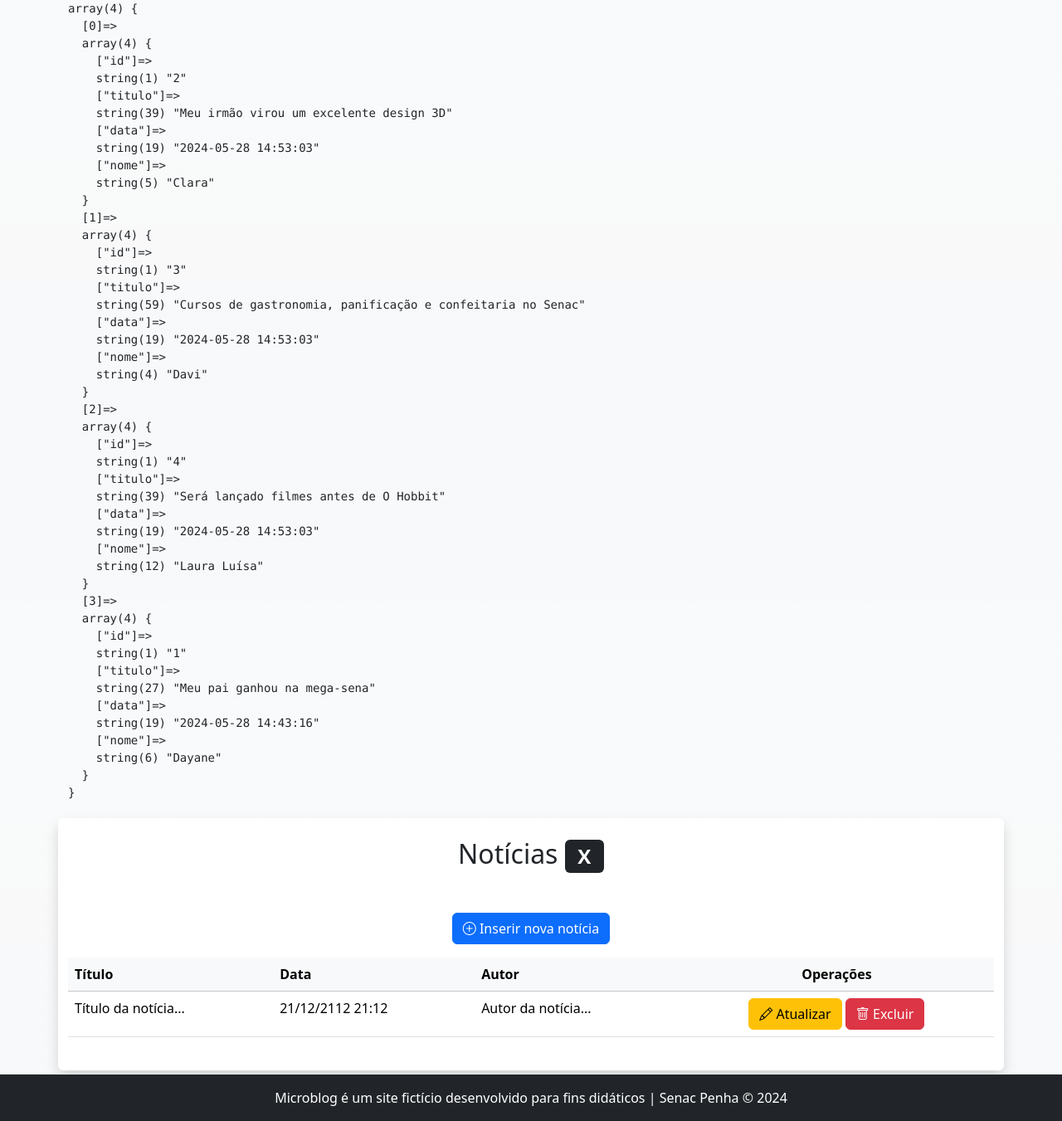
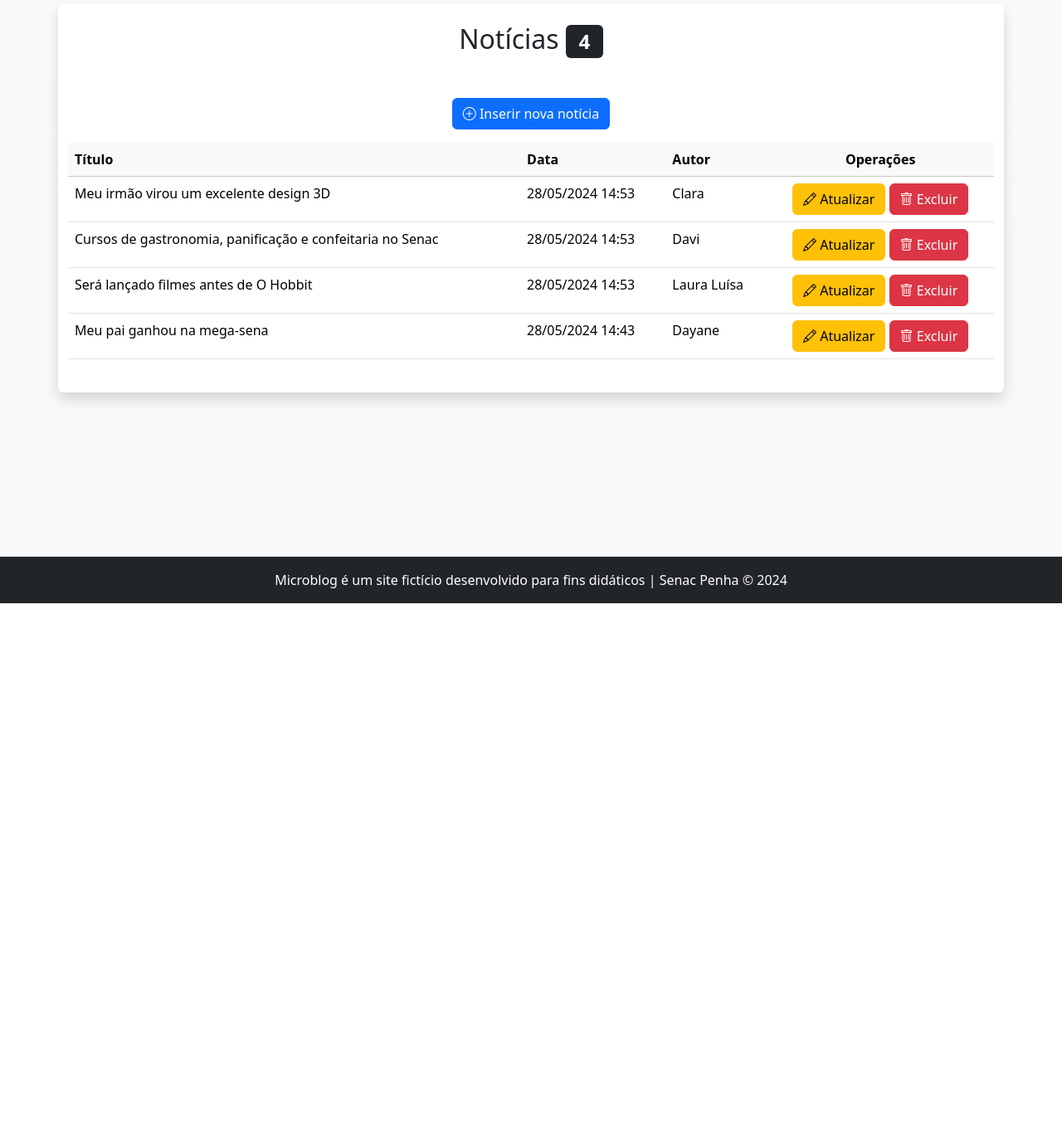
Before and after one commit to citrino88/microblog-dayane, a PHP site: page /admin/noticias.php in a window 1280 px wide. Shown: the part 73-1424 px from the top of the page at 83% size. After the commit the page ends 800 px from the top, so only its background shows below. Run offline with PHP 8.4, Linux system fonts and the light colour scheme; the visitor is signed in with stand-in values (Sample User, id 1); data comes from the database, SQL or seed files in the repository.

Commit message:
colocamos BD no Html noticias e arrumamos a data

```diff
--- a/admin/noticias.php
+++ b/admin/noticias.php
@@ -13,14 +13,11 @@ $listaDeNoticias = lerNoticias($conexao, $idUsuario, $tipoUsuario);
 
 ?>
 
-<pre><?=var_dump($listaDeNoticias)?></pre>
-
-
 <div class="row">
 	<article class="col-12 bg-white rounded shadow my-1 py-4">
 
 		<h2 class="text-center">
-		Notícias <span class="badge bg-dark">X</span>
+		Notícias <span class="badge bg-dark"><?=count($listaDeNoticias)?></span>
 		</h2>
 
 		<p class="text-center mt-5">
@@ -42,24 +39,24 @@ $listaDeNoticias = lerNoticias($conexao, $idUsuario, $tipoUsuario);
 				</thead>
 
 				<tbody>
-
+	<?php foreach($listaDeNoticias as $noticia) { ?>
 					<tr>
-                        <td> Título da notícia... </td>
-                        <td> 21/12/2112 21:12 </td>
-                        <td> Autor da notícia... </td>
+                        <td> <?=$noticia["titulo"]?> </td>
+                        <td> <?=formataData($noticia['data'])?> </td>
+                        <td> <?=$noticia["nome"]?> </td>
 						<td class="text-center">
 							<a class="btn btn-warning"
-							href="noticia-atualiza.php">
+							href="noticia-atualiza.php?id=<?=$noticia["id"]?>">
 							<i class="bi bi-pencil"></i> Atualizar
 							</a>
 
 							<a class="btn btn-danger excluir"
-							href="noticia-exclui.php">
+							href="noticia-exclui.php?id=<?=$noticia["id"]?>">
 							<i class="bi bi-trash"></i> Excluir
 							</a>
 						</td>
 					</tr>
-
+	<?php } ?>
 				</tbody>
 			</table>
 	</div>
--- a/inc/funcoes-noticias.php
+++ b/inc/funcoes-noticias.php
@@ -1,5 +1,9 @@
 <?php
 require "conecta.php";
+
+function formataData($data){
+    return date("d/m/Y H:i", strtotime($data));
+}
 
 /* upload vai receber o arquivo */
 function upload($arquivo){
```
